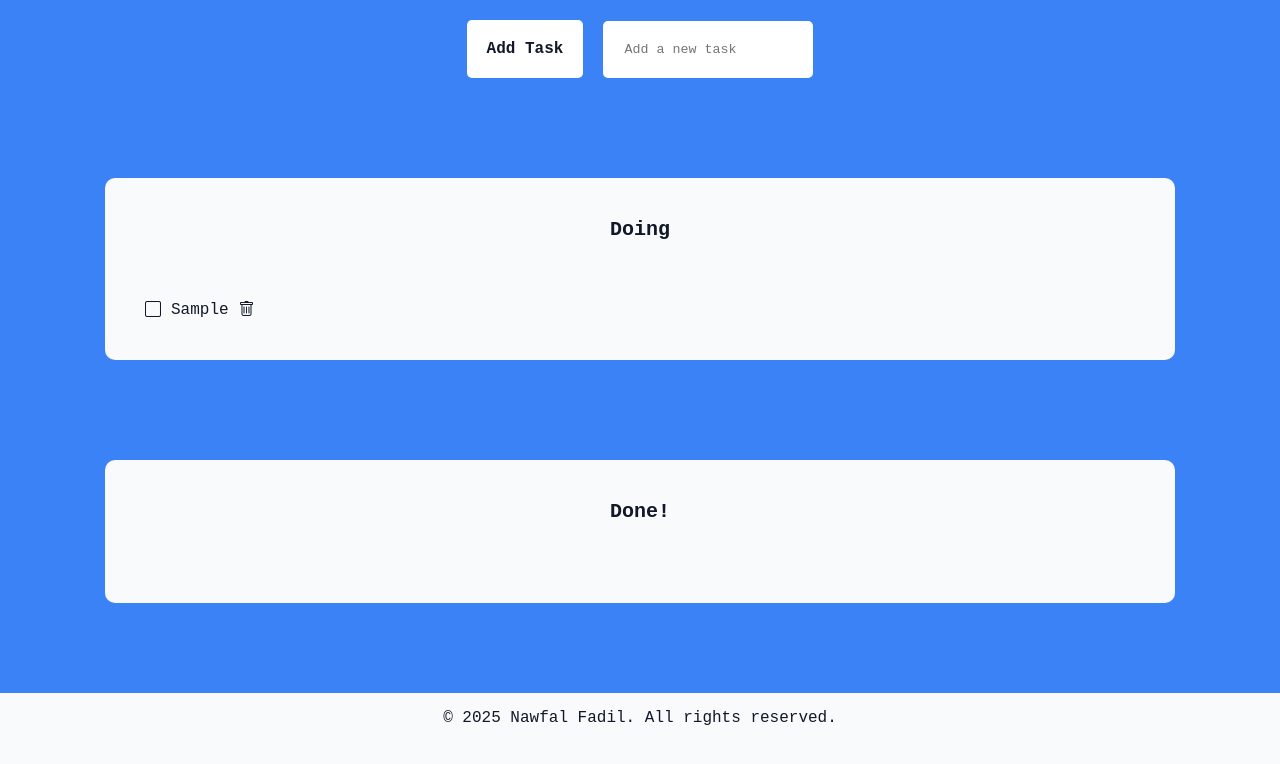
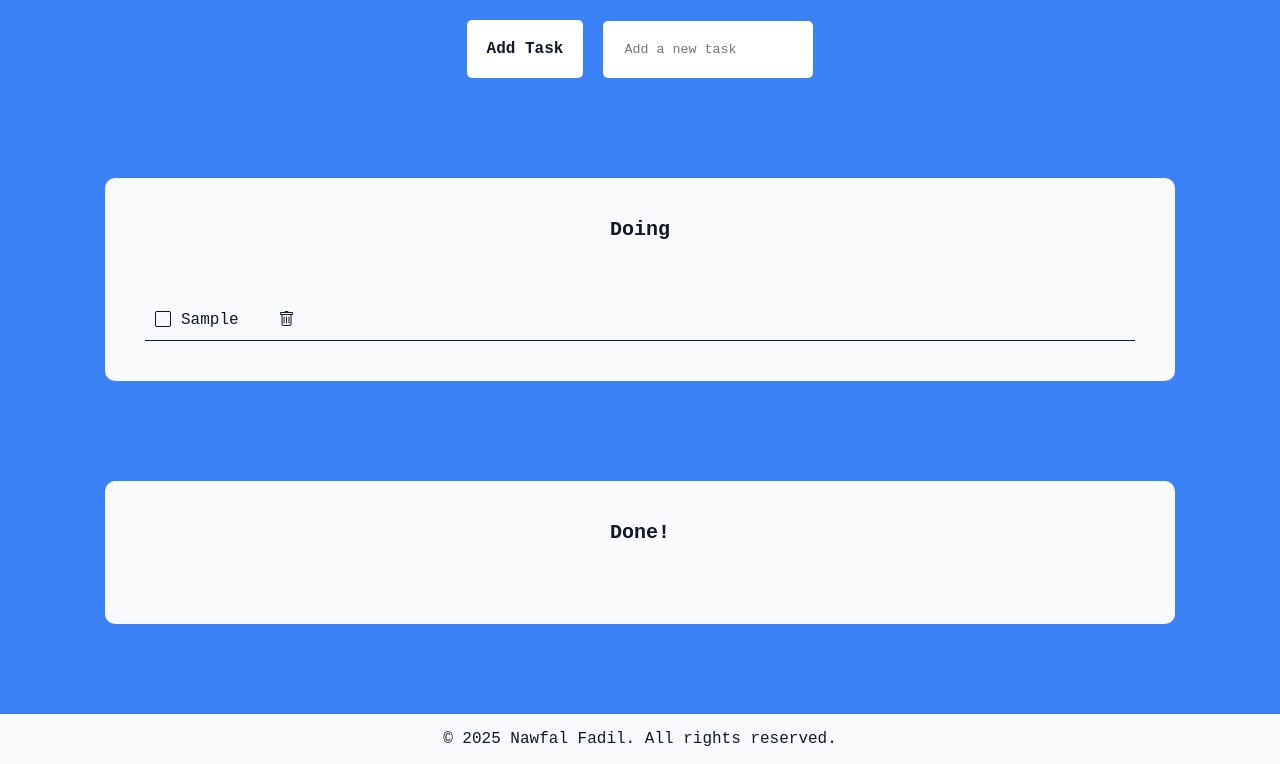
Before and after one commit to Face248444/quickdo-todo-app, a plain HTML site: page index.html in a window 1280 px wide. Both pictures are taken after typing "Sample" into the empty fields and a click on the button "Add Task". Shown: the part 170-934 px from the top of the page. Before the commit the page ends 913 px from the top, so only its background shows below. Drawn offline with nearby package versions, Linux system fonts and the light colour scheme; a web font is replaced by a local one.

Commit message:
add border-botton

```diff
--- a/style.css
+++ b/style.css
@@ -85,9 +85,13 @@ h2 {
 
 li {
   display: flex;
+  flex-wrap: wrap;
   list-style-type: none;
   margin-top: 20px;
   cursor: pointer;
+  border-bottom: 1px solid var(--text);
+  padding: 10px;
+
 }
 
 #check-box {
@@ -96,7 +100,7 @@ li {
 }
 
 #trash {
-  margin-left: 10px;
+  margin-left: 40px;
   transition: 0.5s;
 }
 
```
Also changed, not shown: index.html (+2 -1 lines).
